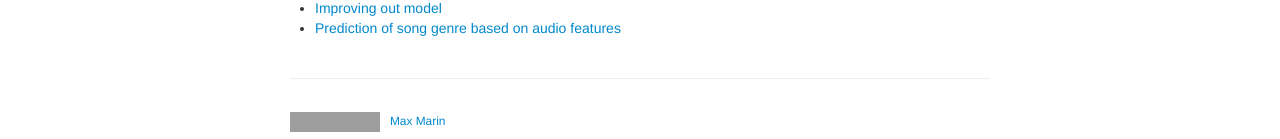
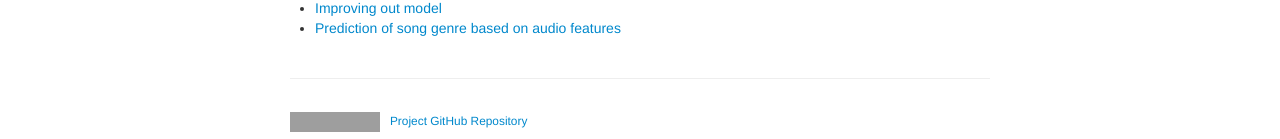
Before and after one commit to maxgmarin/AC209a_FinalProject_EEM, a Jekyll site: the page built from index.md, in a window 1280 px wide. Shown: the part 1464-1603 px from the top of the page. Built offline with Jekyll 4.4.1, drawn with Linux system fonts in a browser that asks for light colours; our own code applies the rules of GitHub Pages for plain Markdown files; grey boxes are pictures that could not be loaded.

Commit message:
Changed Footer Again

```diff
--- a/_includes/themes/twitter/default.html
+++ b/_includes/themes/twitter/default.html
@@ -46,7 +46,7 @@
         <p><small>
   <!-- start of Karl's footer; modify this part -->
           <a href="https://creativecommons.org/publicdomain/zero/1.0/"><img src="https://i.creativecommons.org/p/zero/1.0/88x31.png" alt="CC0"/></a> &nbsp;
-          <a href="https://github.com/maxgmarin/AC209a_FinalProject_EEM">Max Marin</a>
+          <a href="https://github.com/maxgmarin/AC209a_FinalProject_EEM">Project GitHub Repository</a>
   <!-- end of Karl's footer; modify this part -->
         </small></p>
       </footer>
```
